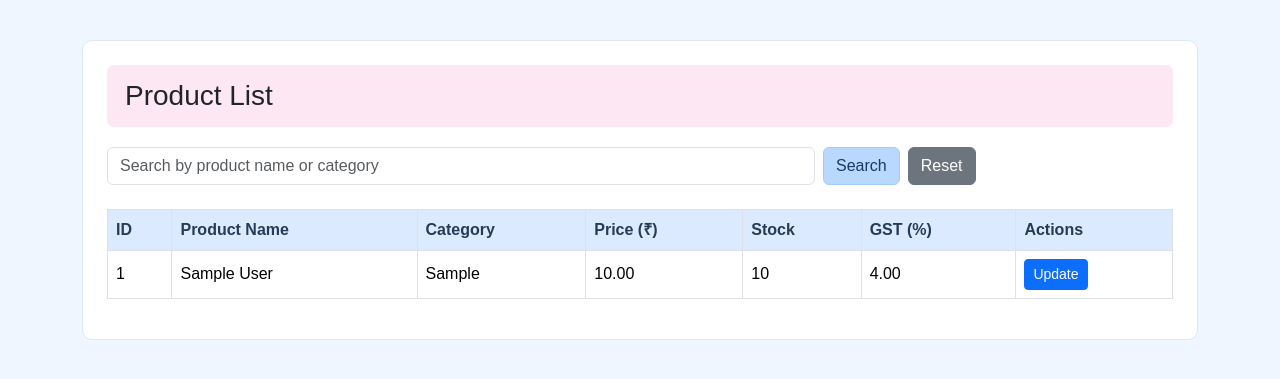
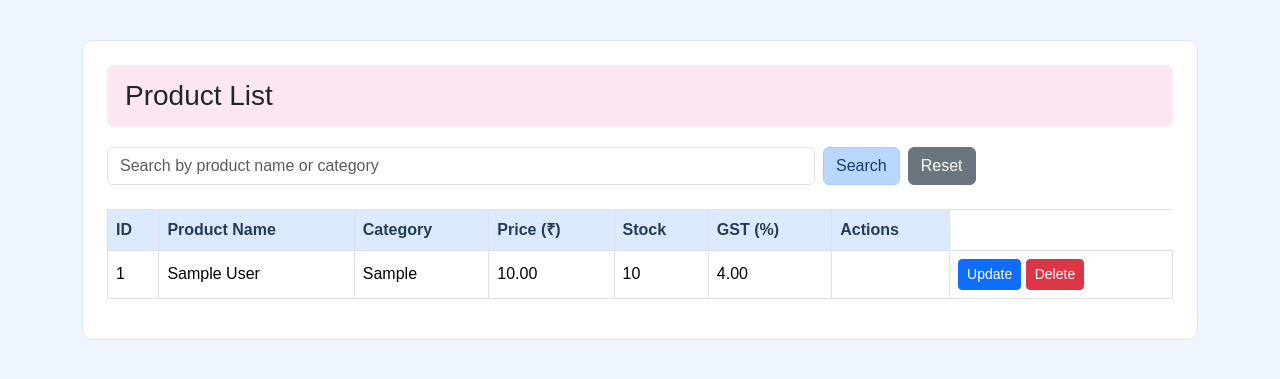
Before and after one commit to Mak-art428/python_task, a Django app: page /products/ in a window 1280 px wide. Shown: the top 379 px of the page. Run offline with Django 5.2, Linux system fonts and the light colour scheme; tables that the repository leaves empty hold one stand-in row (values such as "Sample post").

Commit message:
Add product delete funationality

```diff
--- a/customers/templates/customers/product_list.html
+++ b/customers/templates/customers/product_list.html
@@ -113,17 +113,24 @@
                         <td>{{ product.stock }}</td>
                         <td>{{ product.gst_rate }}</td>
                         <td>
+
+<td>
     <a href="{% url 'update_product' product.id %}"
        class="btn btn-sm btn-primary">
         Update
     </a>
+
+    <form method="POST"
+          action="{% url 'delete_product' product.id %}"
+          style="display: inline;"
+          onsubmit="return confirm('Are you sure you want to delete this product?');">
+        {% csrf_token %}
+        <button type="submit" class="btn btn-sm btn-danger">
+            Delete
+        </button>
+    </form>
 </td>
-                    </tr>
-                    {% empty %}
-                    <tr>
-                        <td colspan="6" class="text-center">
-                            No products found.
-                        </td>
+
                     </tr>
                     {% endfor %}
                 </tbody>
--- a/customers/urls.py
+++ b/customers/urls.py
@@ -8,4 +8,5 @@ urlpatterns = [
     path('products/add/', views.add_product, name='add_product'),
     path('products/', views.product_list, name='product_list'),
     path('products/update/<int:id>/', views.update_product, name='update_product'),
+    path('products/delete/<int:id>/', views.delete_product, name='delete_product'),
 ]
--- a/customers/views.py
+++ b/customers/views.py
@@ -1,7 +1,9 @@
+from django.contrib import messages
 from django.core.paginator import Paginator
 from django.shortcuts import render, redirect, get_object_or_404
 from .models import Customer, Product
 from .forms import ProductForm
+
 
 def customer_list(request):
 
@@ -33,14 +35,15 @@ def update_customer(request, id):
         'customers/update.html',
         {'customer': customer}
     )
-def delete_customer(request, id):
-    customer = get_object_or_404(Customer, id=id)
+
+def delete_product(request, id):
+    product = get_object_or_404(Product, id=id)
 
     if request.method == 'POST':
-        customer.delete()
-        return redirect('customer_list')
+        product.delete()
+        messages.success(request, 'Product deleted successfully!')
 
-    return redirect('customer_list')
+    return redirect('product_list')
 
 
 def add_product(request):
@@ -113,3 +116,12 @@ def update_product(request, id):
             'product': product
         }
     )
+
+def delete_customer(request, id):
+    customer = get_object_or_404(Customer, id=id)
+
+    if request.method == 'POST':
+        customer.delete()
+        return redirect('customer_list')
+
+    return redirect('customer_list')
```
